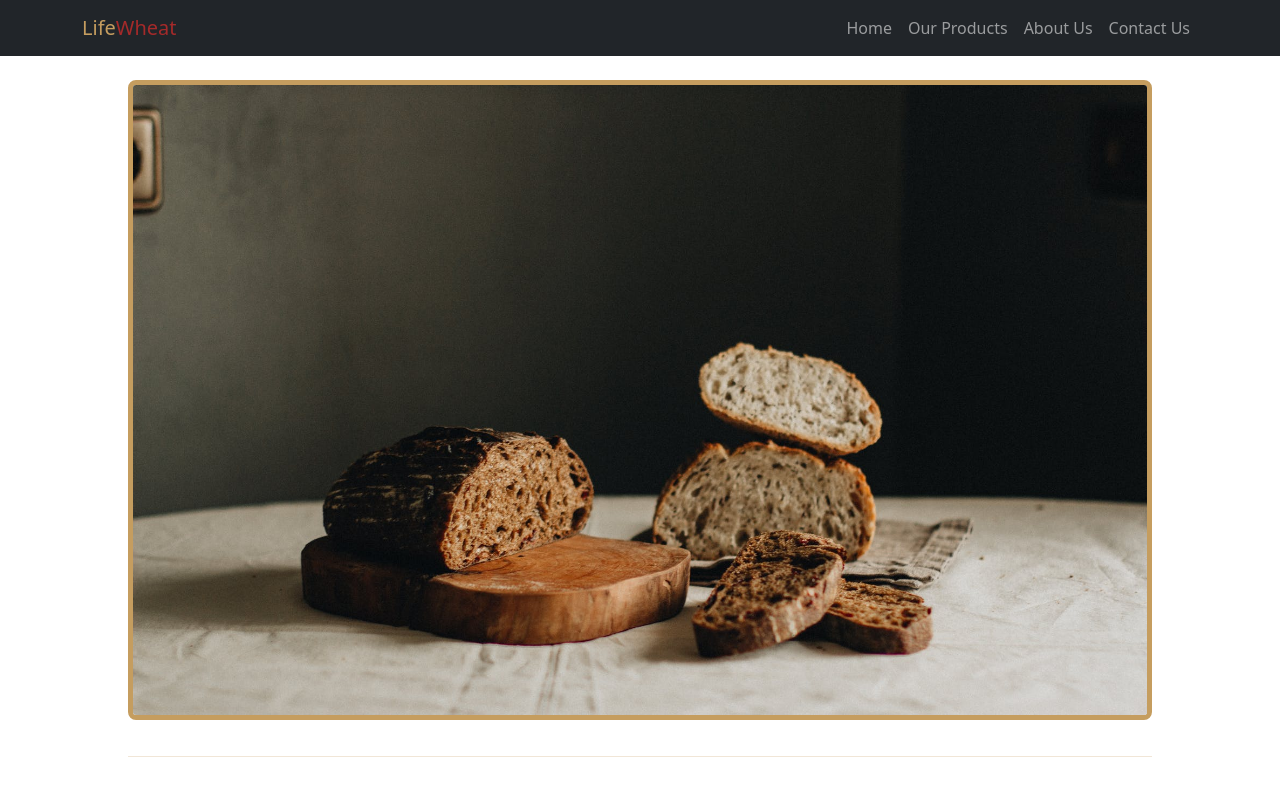
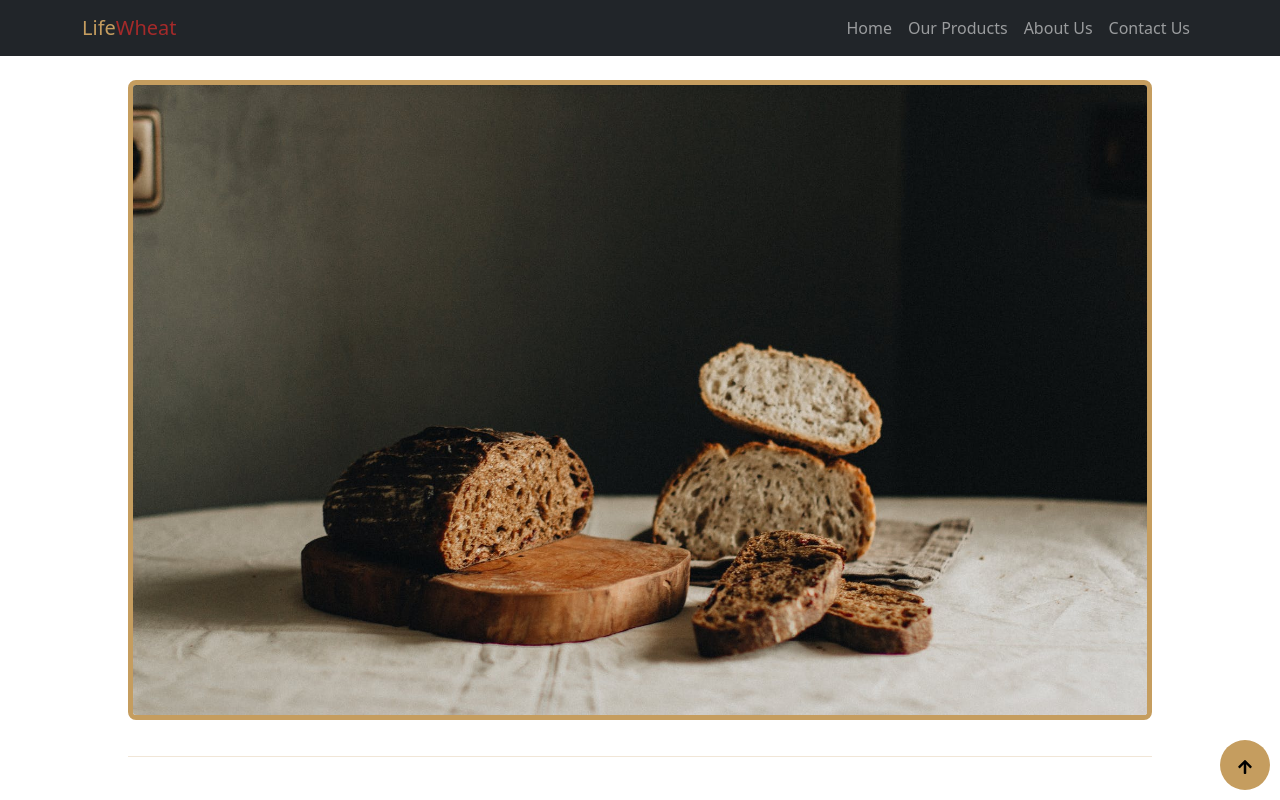
Before and after one commit to GeorgeLogger/productsweb, a React (Create React App) app in the folder client/: page / in a window 1280 px wide. Shown: the top 800 px of the page. Built offline with nearby package versions, Linux system fonts and the light colour scheme.

Commit message:
Added Scroll Up Button Component

```diff
--- a/client/src/components/Home.js
+++ b/client/src/components/Home.js
@@ -1,6 +1,7 @@
 import Hero from "./homepage/Hero";
 import Section from "./homepage/Section";
 import Divider from "./homepage/Divider";
+import ToTopButton from "./homepage/ToTopButton";
 
 const Home = () => {
   return (
@@ -10,7 +11,7 @@ const Home = () => {
       <Section section="section1" />
       <Divider />
       <Section section="section2" />
-      {/* Go to Top button */}
+      <ToTopButton />
     </>
   );
 };
--- /dev/null
+++ b/client/src/components/homepage/ToTopButton.css
@@ -0,0 +1,19 @@
+#btnScrollToTop {
+  position: fixed;
+  right: 10px;
+  bottom: 10px;
+  width: 50px;
+  height: 50px;
+  border-radius: 50%;
+  background-color: var(--clr-gold);
+  box-shadow: 0 0 10px (0, 0, 0, 0.25);
+  border: none;
+  color: black;
+  outline: none;
+  cursor: pointer;
+}
+
+#btnScrollToTop:active {
+  background-color: var(--clr-brown);
+  color: white;
+}
--- /dev/null
+++ b/client/src/components/homepage/ToTopButton.js
@@ -0,0 +1,16 @@
+import { FaArrowUp } from "react-icons/fa";
+import "./ToTopButton.css";
+
+const ToTopButton = () => {
+  const ScrollToTop = () => {
+    window.scrollTo(0, 0);
+  };
+
+  return (
+    <button id="btnScrollToTop" onClick={ScrollToTop}>
+      <FaArrowUp />
+    </button>
+  );
+};
+
+export default ToTopButton;
```
